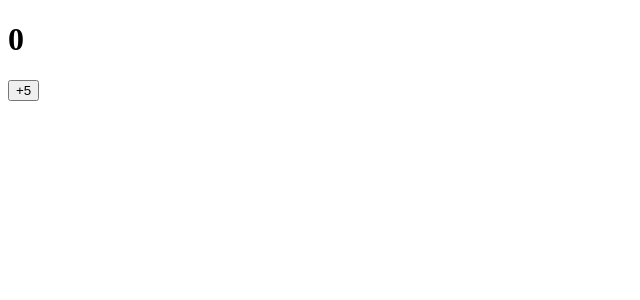
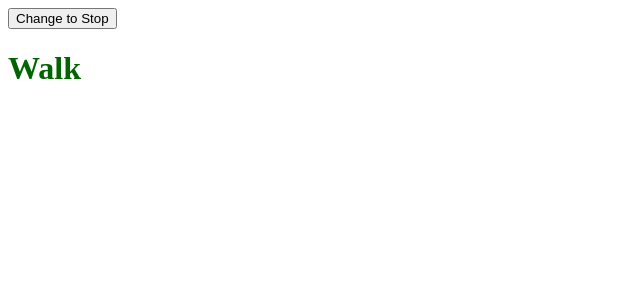
Before and after one commit to EmmanuelVernet/official-react-tutorial, a React (Vite) app: page / in a window 1280 px wide. Shown: the top 300 px of the page, without its empty margins (0-640 px from the left). Built offline with nearby package versions, Linux system fonts and the light colour scheme.

Commit message:
finished examples

```diff
--- a/src/exercises/adding-interactivity/state-as-snapshot/App.jsx
+++ b/src/exercises/adding-interactivity/state-as-snapshot/App.jsx
@@ -1,17 +1,41 @@
-import { useState } from "react";
+// import { useState } from "react";
 
-export default function Counter() {
-  const [number, setNumber] = useState(0)
+// export default function Counter() {
+//   const [number, setNumber] = useState(0)
+
+//   return (
+//     <>
+//       <h1>{number}</h1>
+//       <button onClick={() => {
+//         setNumber(number + 5);
+//         setTimeout(() => {
+//           alert(number)
+//         }, 3000)
+//       }}>+5</button>
+//     </>
+//   )
+// }
+
+import { useState } from 'react';
+
+export default function TrafficLight() {
+  const [walk, setWalk] = useState(true);
+
+  function handleClick() {
+    setWalk(!walk);
+    alert( walk ? "Stop is next" : "walk")
+  }
 
   return (
     <>
-      <h1>{number}</h1>
-      <button onClick={() => {
-        setNumber(number + 5);
-        setTimeout(() => {
-          alert(number)
-        }, 3000)
-      }}>+5</button>
+      <button onClick={handleClick}>
+        Change to {walk ? 'Stop' : 'Walk'}
+      </button>
+      <h1 style={{
+        color: walk ? 'darkgreen' : 'darkred'
+      }}>
+        {walk ? 'Walk' : 'Stop'}
+      </h1>
     </>
-  )
+  );
 }
```
